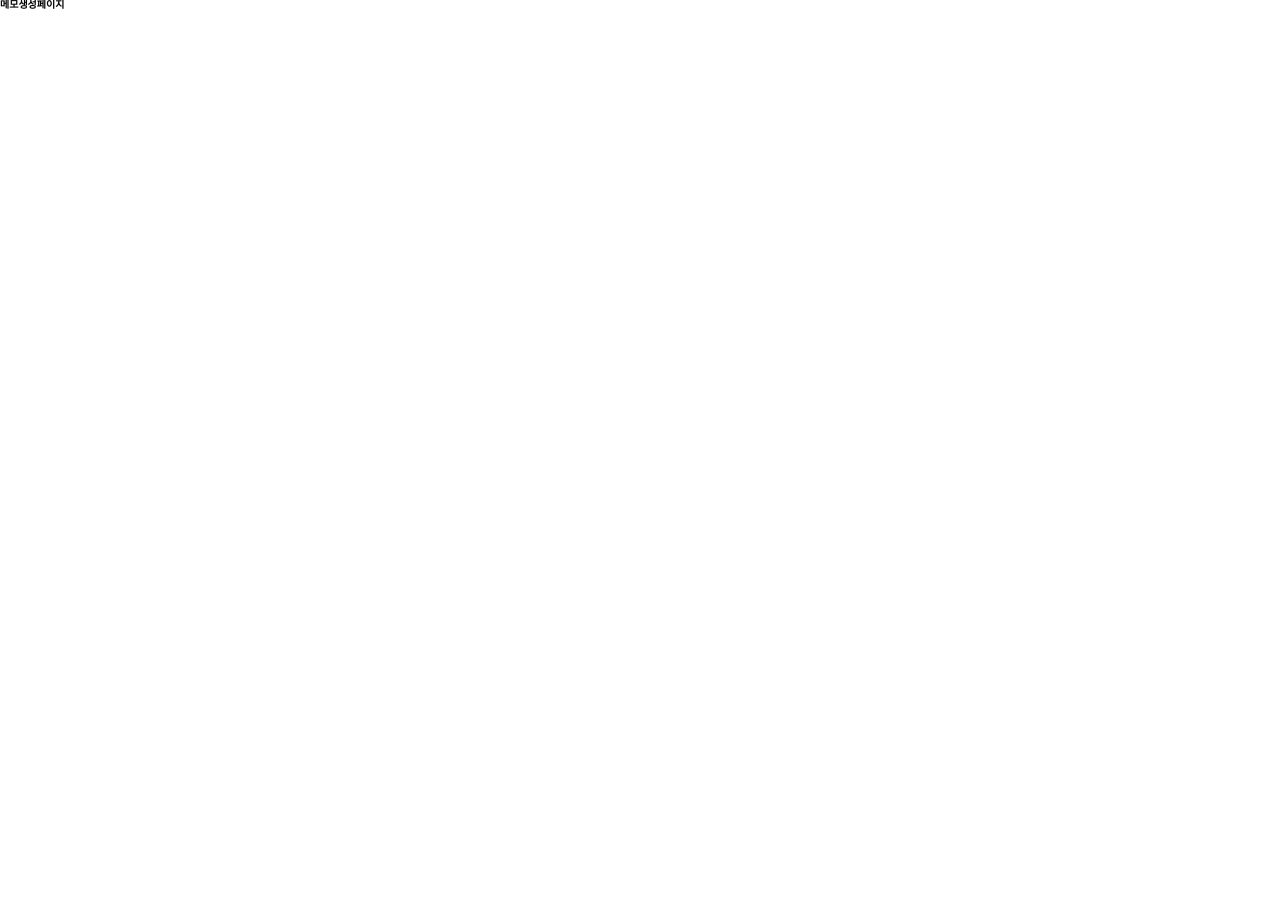
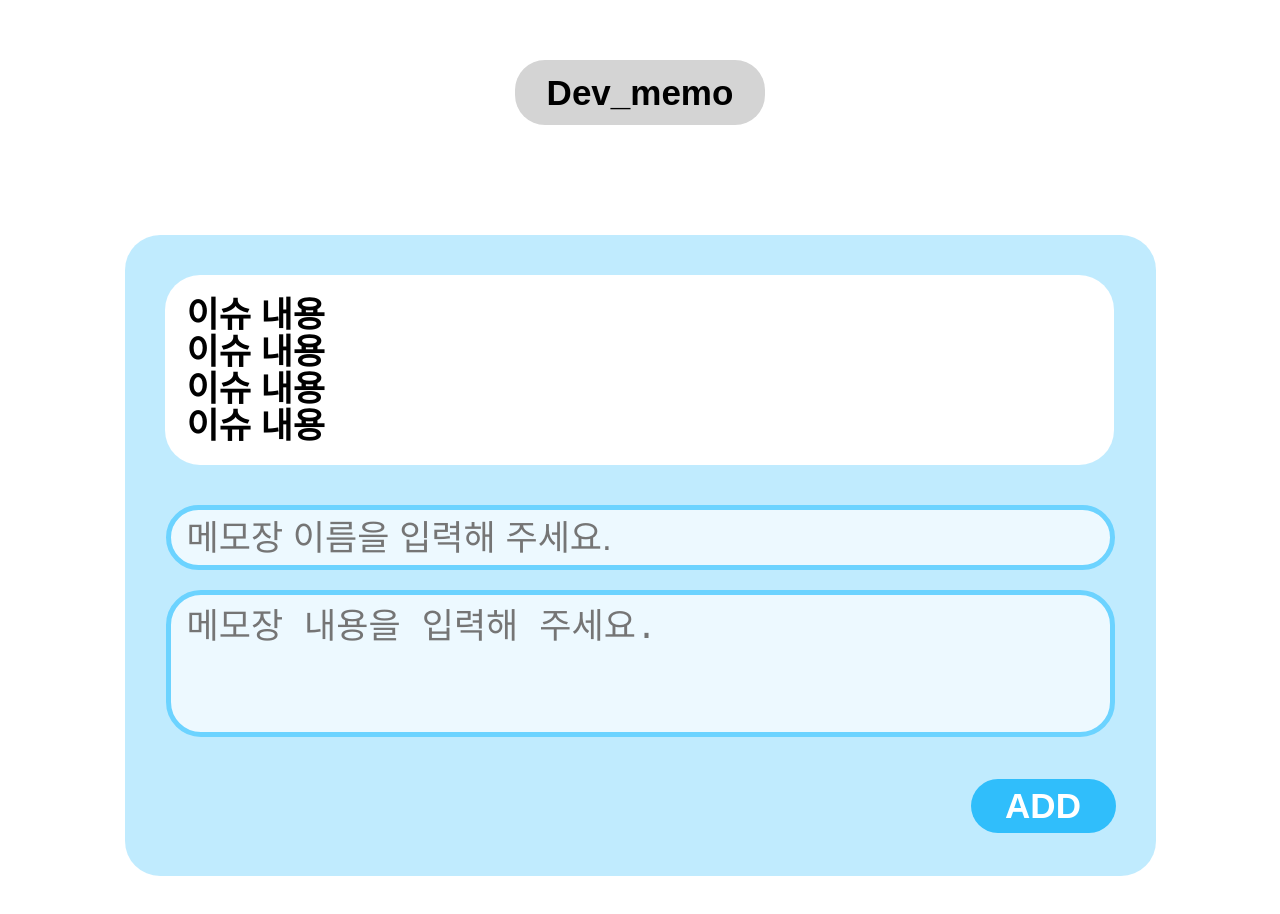
Before and after one commit to 24-Summer-Open-Source-SW/devo, a React (Create React App) app: page /addmemo in a window 1280 px wide. Shown: the top 914 px of the page. Before the commit the page ends 800 px from the top, so only its background shows below. Built offline with nearby package versions, Linux system fonts and the light colour scheme.

Commit message:
feat: write

```diff
--- a/src/pages/addMemo/index.js
+++ b/src/pages/addMemo/index.js
@@ -1,11 +1,180 @@
-
+import styled from "styled-components";
+import {useState} from "react";
+import {Link, useNavigate} from "react-router-dom";
+import Header from "../../components/Header";
 
 function AddMemo() {
+    const [values, setValues] = useState({
+        title:'',
+        contents:'',
+    })
+
+    let navigate = useNavigate()
+
+    const handleChange =(e)=>{
+        const {name, value} = e.target;
+        setValues((prevValues)=>({
+            ...prevValues,
+            [name]:value,
+        }))
+    }
+
+    const  handleSubmit =()=>{
+        navigate('/')
+    }
+
   return (
     <>
-      <h1>메모생성페이지</h1>
+        <Wrapper>
+            <Link to={'/'}>
+                <MainBtn>
+                    <p>
+                        Dev_memo
+                    </p>
+                </MainBtn>
+            </Link>
+        </Wrapper>
+        <Container>
+            <ContentsBox>
+                <IssueBox>
+                    <p>이슈 내용</p>
+                    <p>이슈 내용</p>
+                    <p>이슈 내용</p>
+                    <p>이슈 내용</p>
+                </IssueBox>
+                <InputWrap>
+                <TitleInput
+                    id={'title'}
+                    name={'title'}
+                    value={values.title}
+                    onChange={handleChange}
+                    placeholder={'메모장 이름을 입력해 주세요.'}/>
+                </InputWrap>
+                <InputWrap>
+                    <ContentsInput
+                        id={'contents'}
+                        name={'contents'}
+                        value={values.contents}
+                        onChange={handleChange}
+                        placeholder={'메모장 내용을 입력해 주세요.'}/>
+                </InputWrap>
+                <BtnBox>
+                    <AddBtn onClick={handleSubmit}>
+                        ADD
+                    </AddBtn>
+                </BtnBox>
+            </ContentsBox>
+        </Container>
     </>
   );
 }
 
 export default AddMemo;
+const Wrapper = styled.div`
+    display: flex;
+    justify-content: center;
+    padding: 60px;
+`
+
+const Container = styled.div`
+    display: flex;
+    justify-content: center;
+    padding: 50px;
+
+`
+const MainBtn = styled.div`
+    background:#D4D4D4;
+    padding: 10px;
+    width:250px;
+    height: 65px;
+    border-radius: 30px;
+    text-align: center;
+    p{
+        font-weight: 800;
+        font-size: 35px;
+        padding: 5px;
+    }
+
+`
+
+
+
+const ContentsBox = styled.div`
+    width: 1031px;
+    height: 641px;
+    background: #30BEFB4D;
+    border-radius: 35px;
+    padding: 20px;
+    text-align: center;
+`
+
+
+
+const IssueBox = styled.div`
+    margin: 20px;
+    padding: 20px;
+    background: white;
+    width: 949px;
+    border-radius: 35px;
+    text-align: left;
+    p{
+        font-size: 35px;
+        font-weight: 800;
+        margin: 2px;
+    }
+`
+
+
+const BtnBox = styled.div`
+    display: flex;
+    justify-content: end;
+    padding: 20px;
+
+`
+
+const AddBtn = styled.button`
+    background: #30BEFB;
+    width: 145px;
+    height: 54px;
+    border-radius: 35px;
+    font-size: 35px;
+    font-weight: 700;
+    color: white;
+
+
+
+
+`
+const InputWrap = styled.div`
+
+`
+
+const TitleInput = styled.input`
+    width: 949px;
+    height: 65px;
+    border-radius: 35px ;
+    border: solid 5px #6CD3FF;
+    margin-top: 20px;
+    margin-bottom: 20px;
+    background: #EDF9FF;
+    color: #2B7697;
+    font-size: 35px;
+    font-weight: 400;
+    outline: none;
+    padding-left: 16px;
+`
+const ContentsInput = styled.textarea`
+    width: 949px;
+    min-height: 147px ;
+    border-radius: 35px ;
+    border: solid 5px #6CD3FF;
+    margin-bottom: 20px;
+    background: #EDF9FF;
+    color: #2B7697;
+    font-size: 35px;
+    font-weight: 400;
+    outline: none;
+    padding-left: 16px;
+    resize: none;
+    overflow: scroll;
+`
```
